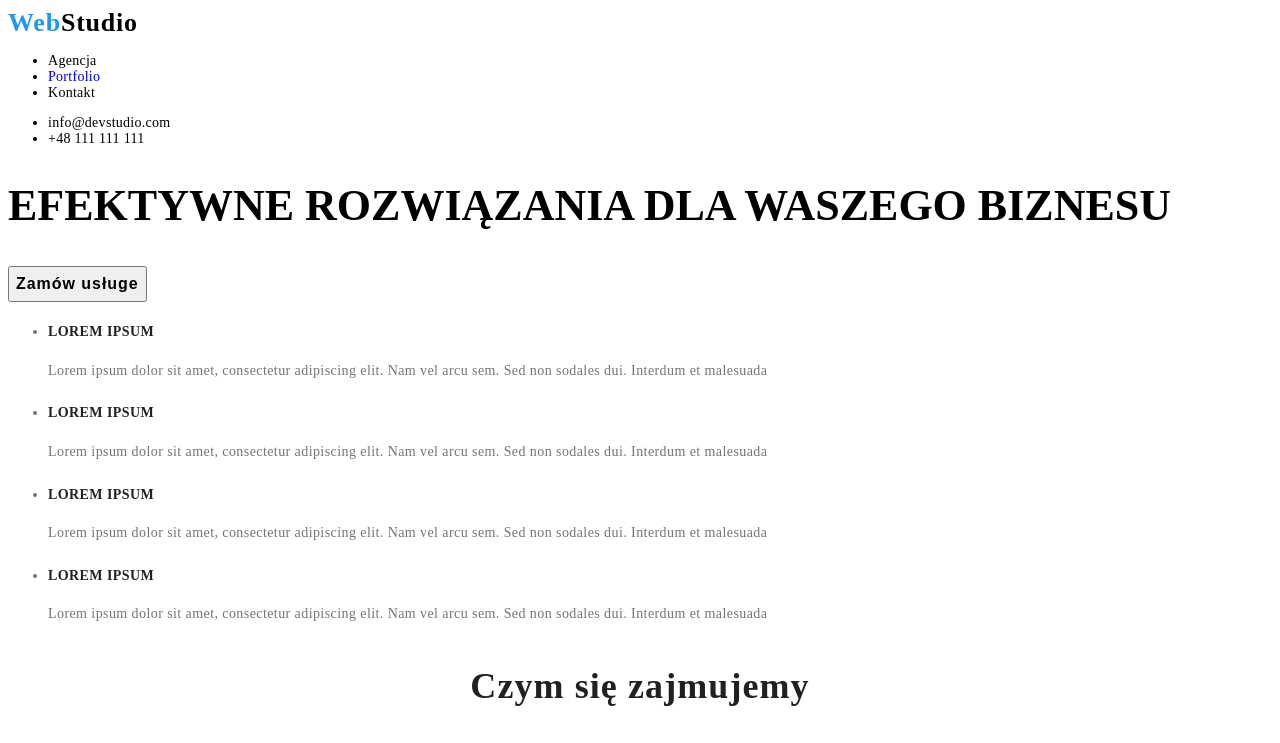
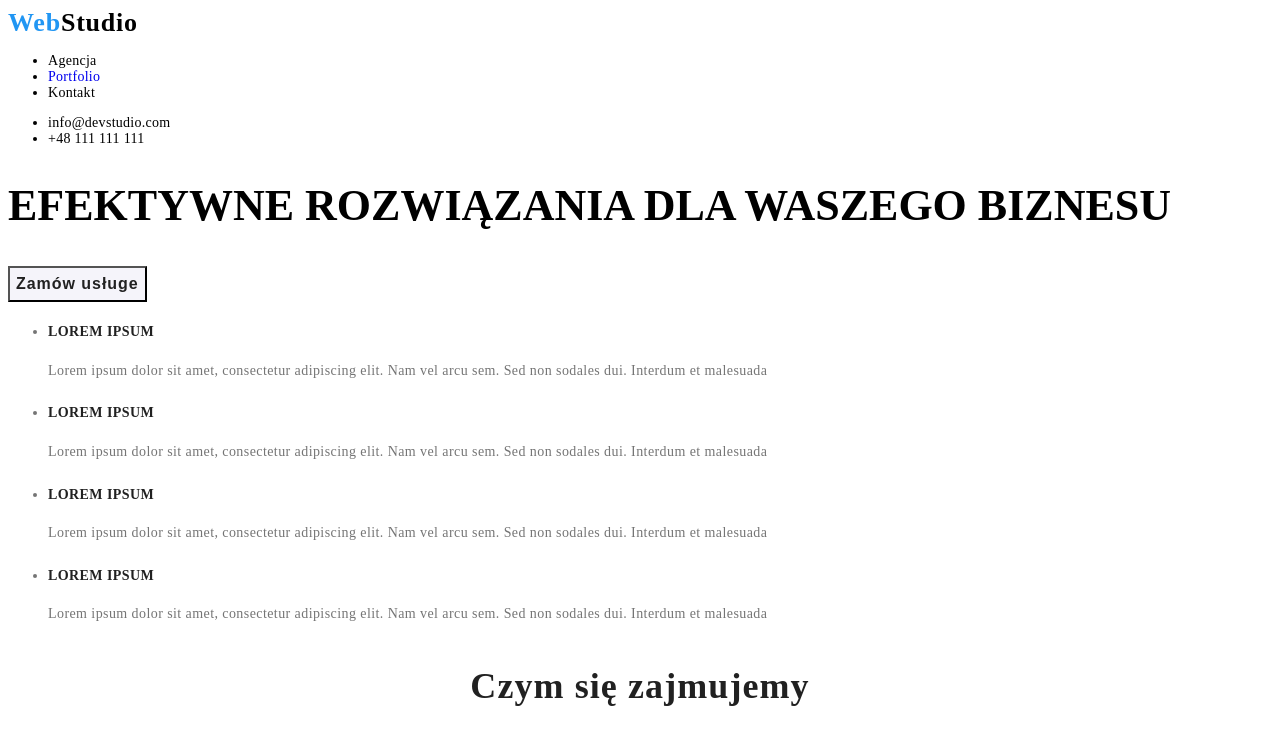
Before and after one commit to MartaPenkaty/goit-markup-hw-02, a plain HTML site: page index.html in a window 1280 px wide. Shown: the top 743 px of the page. Drawn offline with Linux system fonts and the light colour scheme.

Commit message:
stylizacja przyciskow

```diff
--- a/css/styles.css
+++ b/css/styles.css
@@ -9,14 +9,28 @@ body {
 
 /*=== COMPONENT ====*/
 .modal-btn {
+
  font-weight: 700;
 font-size: 16px;
 line-height: 1.875;
+display: flex;
+align-items: center;
+text-align: center;
 letter-spacing: 0.06em;
 cursor: pointer;
-/*
-color: #FFFFFF; */
+background: #F5F4FA;
+
+/*box-shadow: 0px 4px 4px rgba(0, 0, 0, 0.15);
+border-radius: 4px;
+*/
+color: #212121;
 }
+.modal-btn:hover,
+.modal-btn:focus {
+color: #FFFFFF;
+ background: #2196F3;
+}
+
 .address {
      font-style: normal;
   }
```
